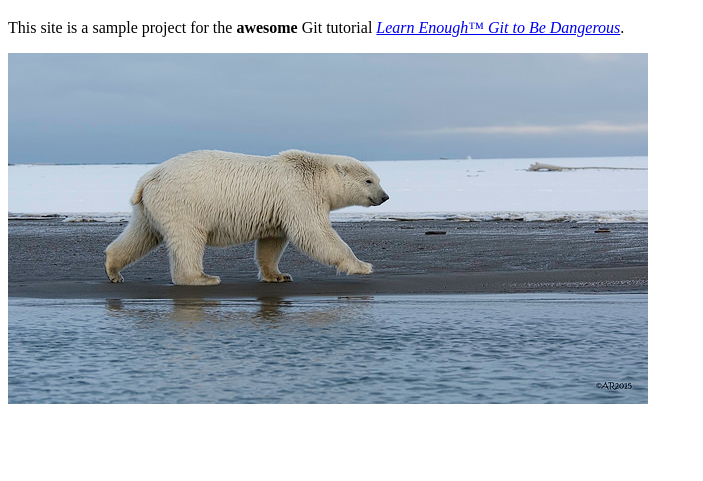
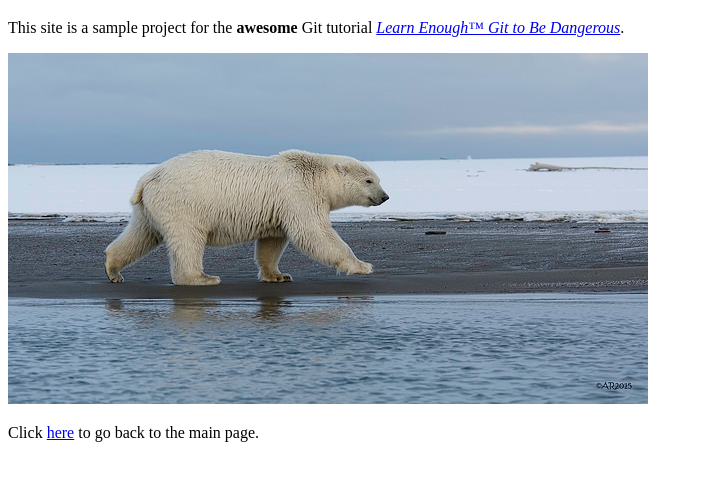
Before and after one commit to schwartzh2017/website, a plain HTML site: page about.html in a window 1280 px wide. Shown: the part 61-542 px from the top of the page, without its empty margins (0-703 px from the left). Drawn offline with Linux system fonts and the light colour scheme.

Commit message:
Add link to index.html

```diff
--- a/about.html
+++ b/about.html
@@ -11,5 +11,9 @@
       tutorial <a href="https://www.learnenough.com/git-tutorial"><em> Learn Enough™ Git to Be Dangerous</em></a>.
     </p>
     <a href="https://www.flickr.com/photos/puliarfanita/22959238329"> <img src="images/polar_bear.jpg" alt="Polar Bear" /> </a>
+    <p>
+      Click <a href="https://schwartzh2017.github.io/website"> here</a> to go back to the main page.
+      </p>
+    </p>
   </body>
 </html>
```
